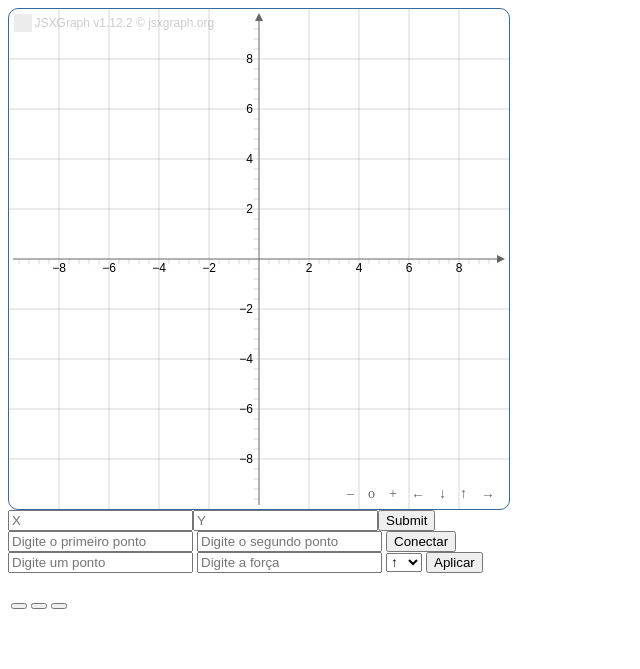
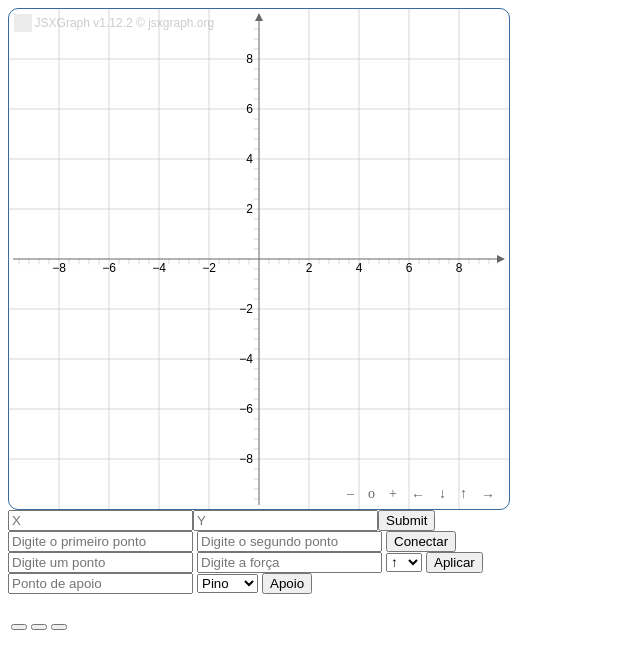
Before and after one commit to Lescond81/Projetos, a Python web app: template PUC/MecSol/templates/index.html in a window 1280 px wide. Shown: the top 669 px of the page, without its empty margins (0-640 px from the left). Run offline with Jinja, Linux system fonts and the light colour scheme; the template is opened without the code that fills it, so the values that code supplies are empty; grey boxes are pictures that could not be loaded.

Commit message:
Add support for input and selection of supports

```diff
--- a/PUC/MecSol/templates/index.html
+++ b/PUC/MecSol/templates/index.html
@@ -47,6 +47,15 @@
                                 <button id="ap_forca">Aplicar</button>
                             </div>
 
+                            <!--Apoios-->
+                            <div>
+                                <input id="pApoio" placeholder="Ponto de apoio">
+                                <select id="tipo">
+                                    <option value="pino">Pino</option>
+                                    <option value="rolete">Rolete</option>
+                                </select>
+                                <button id="Ap_apoio">Apoio</button>
+                            </div>
 
                             <th><button class="Treli"><a href=""></button></th>
                             <th><p><button class ="Metro"><a href=""></a></button></p></th>
```
